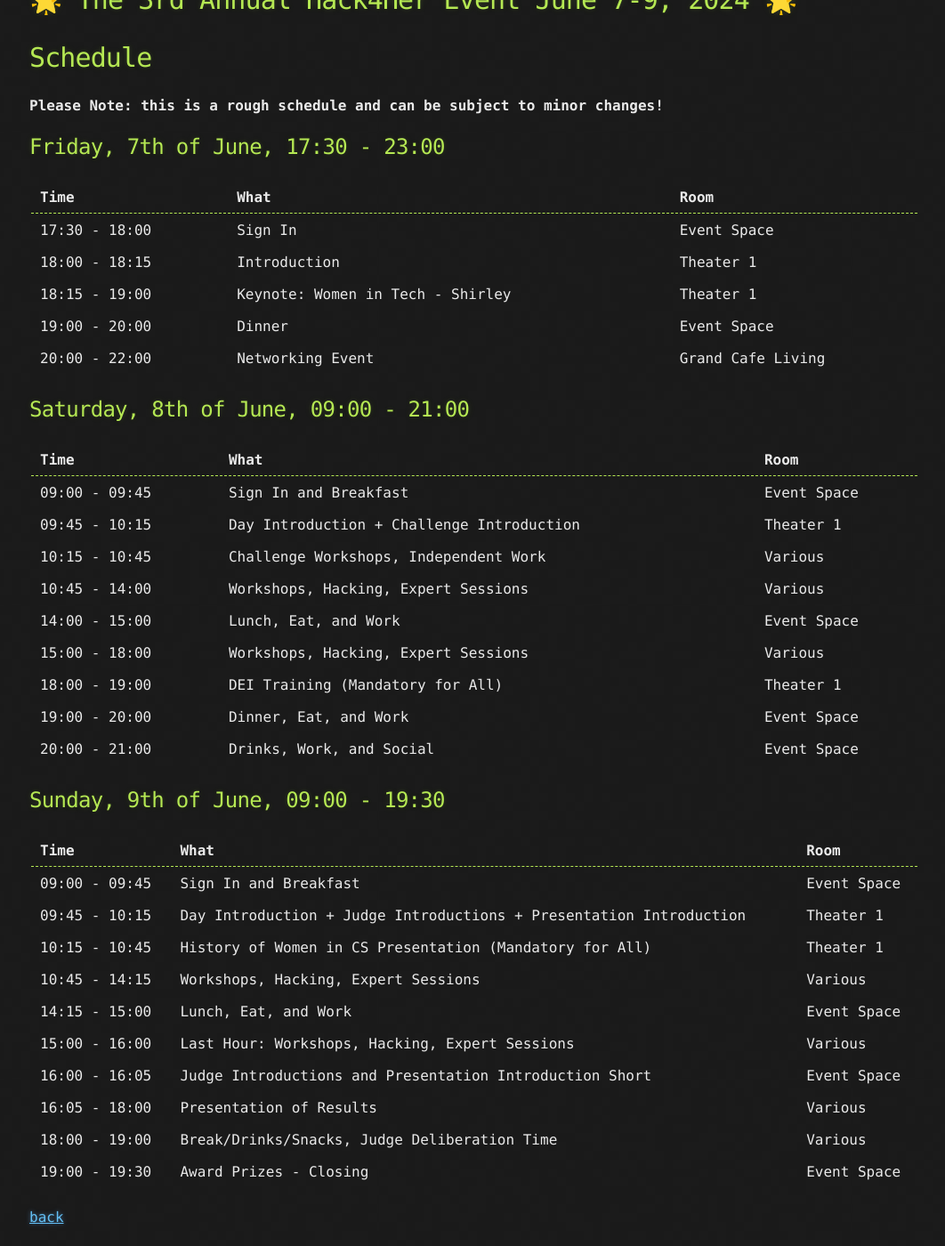
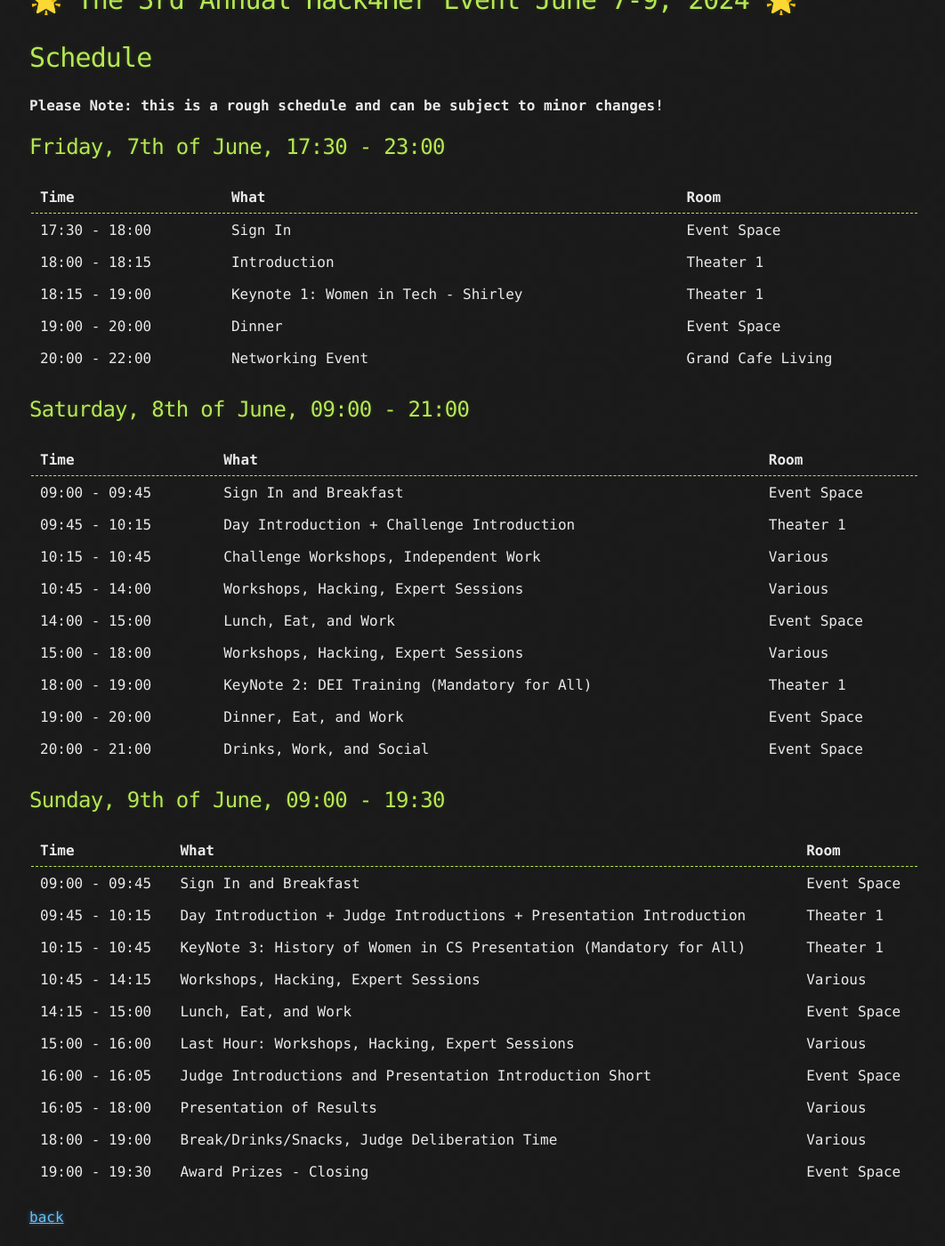
Before and after one commit to hack4her/hack4her.github.io, a Jekyll site: the page built from 2024_schedule.md, in a window 1280 px wide and 1400 px high, scrolled down 384 px. Shown: the whole window at 89% size, without its empty margins (107-1169 px from the left). Built offline with Jekyll 4.4.1, drawn with Linux system fonts in a browser that asks for light colours; our own code applies the rules of GitHub Pages for plain Markdown files; the repository's description, which GitHub fills in, is left out.

Commit message:
Update 2024_schedule.md

```diff
--- a/2024_schedule.md
+++ b/2024_schedule.md
@@ -13,7 +13,7 @@
 |------------|--------------------------------|------------|
 | 17:30 - 18:00 | Sign In                      | Event Space  |
 | 18:00 - 18:15 | Introduction                 | Theater 1 |
-| 18:15 - 19:00 | Keynote: Women in Tech - Shirley | Theater 1 |
+| 18:15 - 19:00 | Keynote 1: Women in Tech - Shirley | Theater 1 |
 | 19:00 - 20:00 | Dinner                       | Event Space |
 | 20:00 - 22:00 | Networking Event             | Grand Cafe Living  |
 
@@ -29,7 +29,7 @@
 | 10:45 - 14:00 | Workshops, Hacking, Expert Sessions  | Various    |
 | 14:00 - 15:00 | Lunch, Eat, and Work              | Event Space |
 | 15:00 - 18:00 | Workshops, Hacking, Expert Sessions        | Various    |
-| 18:00 - 19:00 | DEI Training (Mandatory for All)  | Theater 1  |
+| 18:00 - 19:00 | KeyNote 2: DEI Training (Mandatory for All)  | Theater 1  |
 | 19:00 - 20:00 | Dinner, Eat, and Work             | Event Space |
 | 20:00 - 21:00 | Drinks, Work, and Social          | Event Space    |
 
@@ -41,7 +41,7 @@
 |--------------|---------------------------------------|------------|
 | 09:00 - 09:45  | Sign In and Breakfast                 | Event Space |
 | 09:45 - 10:15 | Day Introduction + Judge Introductions + Presentation Introduction | Theater 1  |
-| 10:15 - 10:45 | History of Women in CS Presentation (Mandatory for All) | Theater 1 |
+| 10:15 - 10:45 | KeyNote 3: History of Women in CS Presentation (Mandatory for All) | Theater 1 |
 | 10:45 - 14:15 | Workshops, Hacking, Expert Sessions           | Various    |
 | 14:15 - 15:00 | Lunch, Eat, and Work                 | Event Space |
 | 15:00 - 16:00 | Last Hour: Workshops, Hacking, Expert Sessions   | Various    |
```
